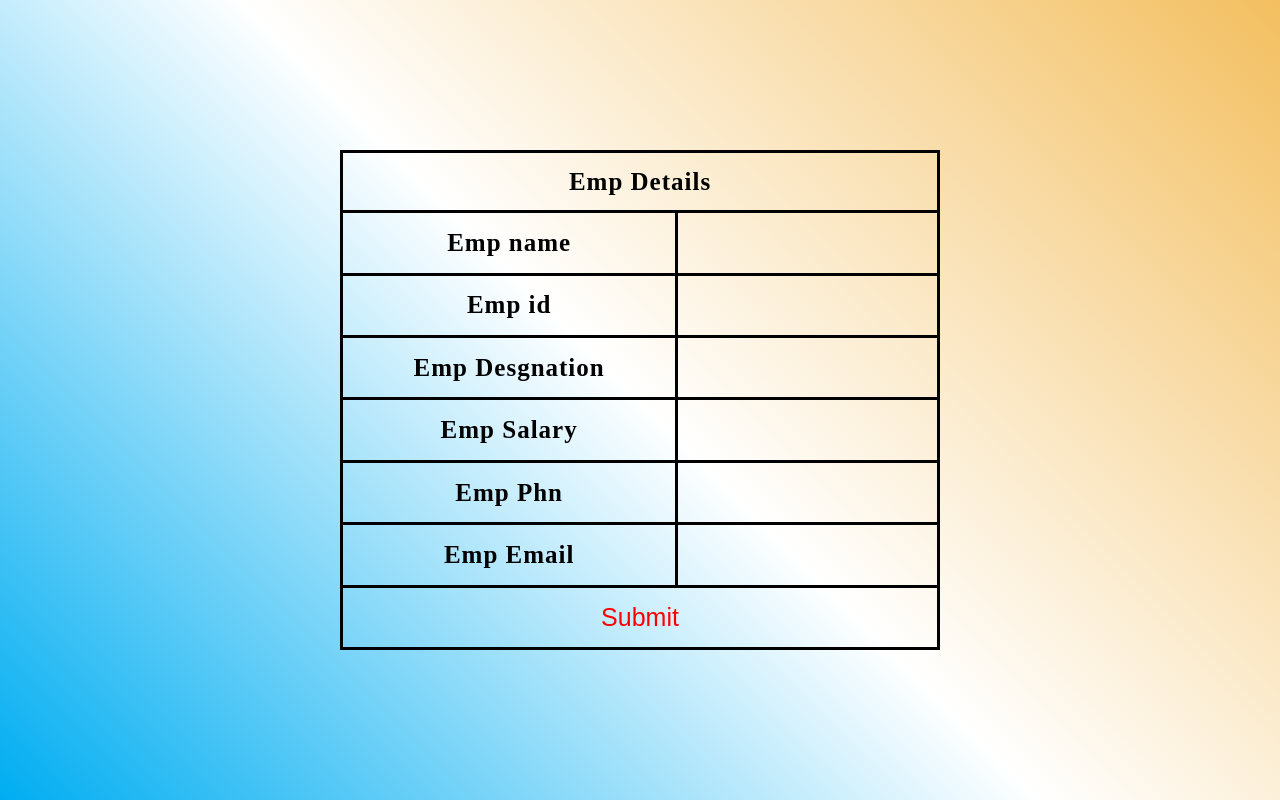
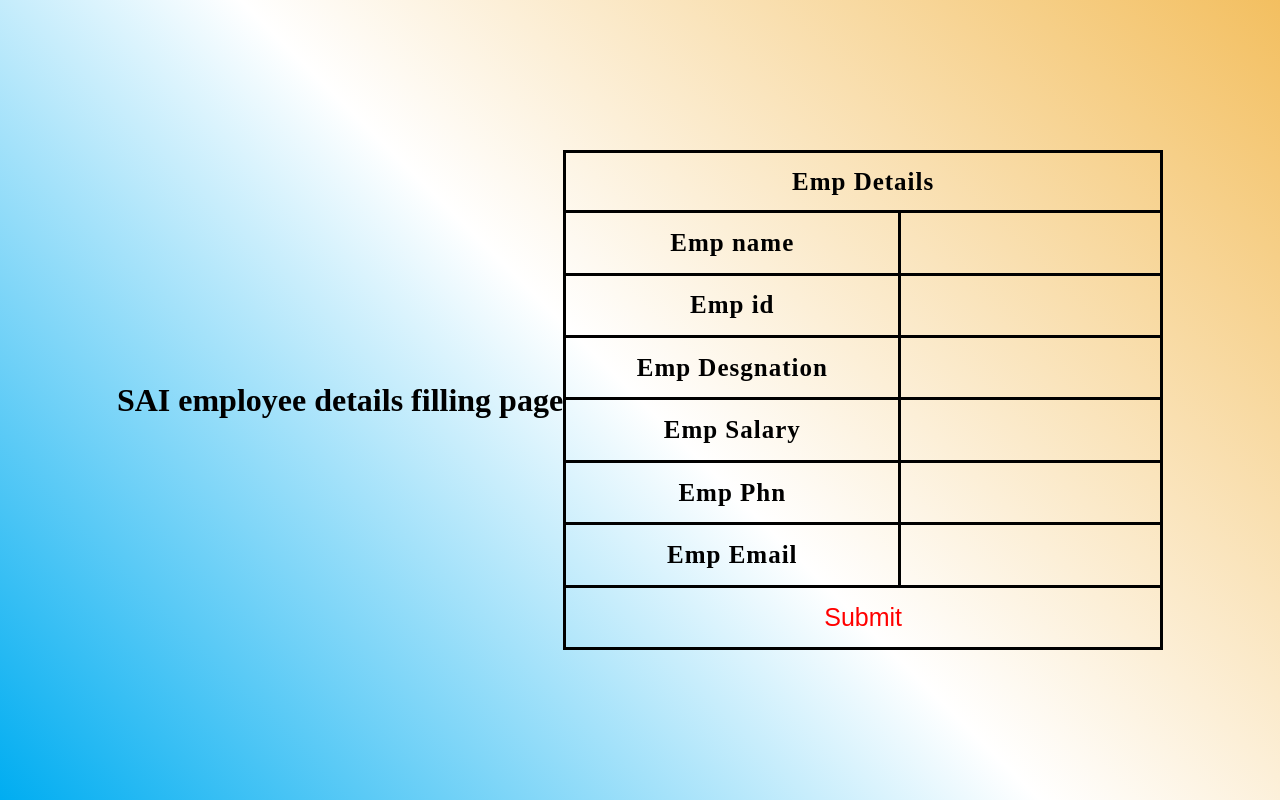
Before and after one commit to mittuSai/Details-filling, a plain HTML site: page index.html in a window 1280 px wide. Drawn offline with Linux system fonts and the light colour scheme.

Commit message:
Update index.html

```diff
--- a/index.html
+++ b/index.html
@@ -8,6 +8,7 @@
  </script>
 </head>
 <body>
+ <h1>SAI employee details filling page</h1>
     <form action="./DisplayEmpDetails.html">
         <table>
             <tr><th colspan="2">Emp Details</th></tr>
```
